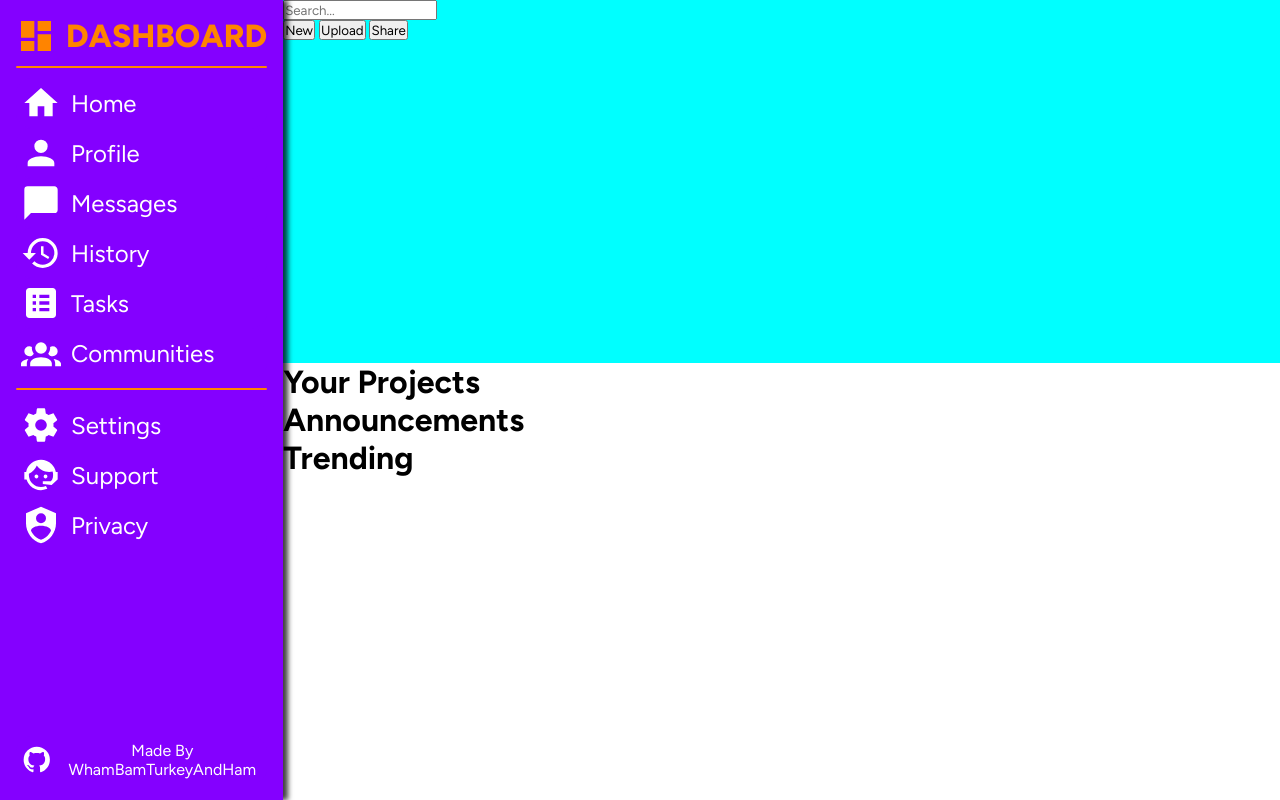
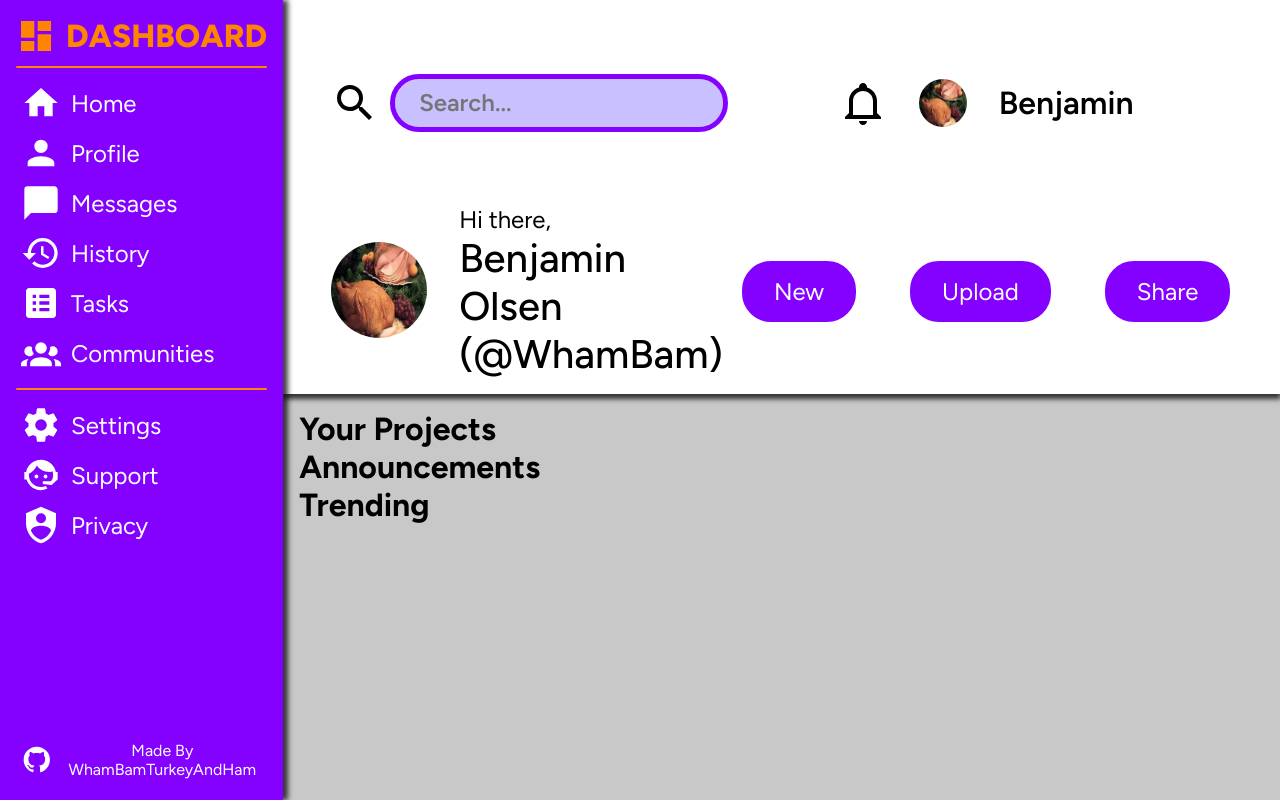
Before and after one commit to WhamBamTurkeyAndHam/admin-dashboard, a plain HTML site: page index.html in a window 1280 px wide. Drawn offline with Linux system fonts and the light colour scheme.

Commit message:
Add SVG's and style header

```diff
--- a/css/style.css
+++ b/css/style.css
@@ -18,7 +18,7 @@ body, button, input, select, textarea, option, optgroup, legend, fieldset, outpu
 
 .main-container {
   display: grid;
-  grid-template-columns: 1fr 6fr;
+  grid-template: 1fr 4fr / 1fr 6fr;
   height: 100vh;
   grid-template-areas:
   'sidebar header'
@@ -27,8 +27,125 @@ body, button, input, select, textarea, option, optgroup, legend, fieldset, outpu
 
 /* Header */
 .header {
-  grid-column: 2 / -1;
-  background-color: aqua; /* Visibility */
+  display: grid;
+  grid-area: header;
+  box-shadow: 0px 5px 5px 0px rgba(0,0,0,0.75);
+  padding: 1rem 3rem;
+  z-index: 1;
+  grid-template: 1fr 1fr / 3fr 1fr;
+  gap: 1rem;
+}
+
+.header-fade {
+  transition: ease-in all 0.25s;
+  cursor: pointer;
+}
+
+.header-fade:hover {
+  transition: ease-out all 0.25s;
+  color: var(--secondary-orange);
+}
+
+/* Search Bar */
+.search-bar {
+  display: flex;
+  align-self: center;
+  gap: 1rem;
+}
+
+form {
+  display: flex;
+  flex: 1;
+}
+
+input[type = search] {
+  font-size: 1.5rem;
+  font-weight: 600;
+  outline: var(--main-purple) solid 5px;
+  border: none;
+  background-color: rgb(201, 193, 255);
+  height: 1rem;
+  border-radius: 25px;
+  padding: 1.5rem;
+  flex: 1;
+}
+
+input:focus {
+  outline: var(--secondary-orange) solid 5px;
+}
+
+/* User Account */
+.user-account {
+  display: flex;
+  align-items: center;
+  justify-content: center;
+  gap: 2rem;
+}
+
+.user-icons {
+  width: 3rem;
+  cursor: pointer;
+}
+
+.profile-icon-small {
+  width: 3rem;
+  height: 3rem;
+  border-radius: 50%;
+  cursor: pointer;
+}
+
+.user-name {
+  font-size: 2rem;
+  font-weight: 550;
+}
+
+/* User Account Message */
+.user-account-message {
+  display: flex;
+  align-items: center;
+  gap: 2rem;
+}
+
+.user-greeting {
+  font-size: 1.5rem;
+}
+
+.user-profile {
+  font-size: 2.5rem;
+  font-weight: 500;
+}
+
+.profile-icon-big {
+  width: 6rem;
+  height: 6rem;
+  border-radius: 50%;
+  cursor: pointer;
+}
+
+/* Content Buttons */
+.content-buttons {
+  display: flex;
+  justify-content: center;
+  align-items: center;
+  gap: 3rem;
+}
+
+.content-buttons > button {
+  border: white solid 3px;
+  background-color: var(--main-purple);
+  color: white;
+  font-size: 1.5rem;
+  cursor: pointer;
+  padding: 1rem 2rem;
+  border-radius: 2rem;
+  transition: ease-out all 0.25s;
+}
+
+.content-buttons > button:hover {
+  border: var(--main-purple) solid 3px;
+  background-color: white;
+  color: var(--main-purple);
+  transition: ease-in all 0.25s;
 }
 
 /* Sidebar */
@@ -39,6 +156,7 @@ body, button, input, select, textarea, option, optgroup, legend, fieldset, outpu
   grid-area: sidebar;
   padding: 1rem;
   grid-template-rows: auto 1fr;
+  z-index: 2;
 }
 
 .sidebar > h2 {
@@ -61,6 +179,7 @@ body, button, input, select, textarea, option, optgroup, legend, fieldset, outpu
 .icons {
   width: 2.5rem;
   margin-right: 10px;
+  cursor: pointer;
 }
 
 .sidebar-buttons > button,
@@ -75,6 +194,7 @@ body, button, input, select, textarea, option, optgroup, legend, fieldset, outpu
   padding: 5px;
   width: 100%;
   border-radius: 15px;
+  transition: ease-out all 0.25s;
 }
 
 .sidebar-buttons > button:hover,
@@ -82,7 +202,7 @@ body, button, input, select, textarea, option, optgroup, legend, fieldset, outpu
   background-color: white;
   font-weight: 800;
   color: var(--main-purple);
-  transition: all 0.25s;
+  transition: ease-in all 0.25s;
 }
 
 .lower-credits {
@@ -92,3 +212,9 @@ body, button, input, select, textarea, option, optgroup, legend, fieldset, outpu
 .lower-credits > button {
   font-size: 1rem;
 }
+
+/* Main Content */
+.main-content {
+  background-color: rgb(200, 200, 200);
+  padding: 1rem;
+}
--- a/index.html
+++ b/index.html
@@ -12,22 +12,31 @@
 <body>
   <div class="main-container">
     <header class="header">
-      <div class="top-header">
       <div class="search-bar">
+        <svg class="user-icons" xmlns="http://www.w3.org/2000/svg" viewBox="0 0 24 24"><path d="M9.5,3A6.5,6.5 0 0,1 16,9.5C16,11.11 15.41,12.59 14.44,13.73L14.71,14H15.5L20.5,19L19,20.5L14,15.5V14.71L13.73,14.44C12.59,15.41 11.11,16 9.5,16A6.5,6.5 0 0,1 3,9.5A6.5,6.5 0 0,1 9.5,3M9.5,5C7,5 5,7 5,9.5C5,12 7,14 9.5,14C12,14 14,12 14,9.5C14,7 12,5 9.5,5Z" /></svg>
         <form action="#">
           <label for="search-box"></label>
-            <input list="search-hints" type="search" name="search-box" id="search-box" placeholder="Search...">
+          <input type="search" name="search-box" id="search-box" placeholder="Search...">
         </form>
       </div>
-        <div class="user-account"></div>
+      <div class="user-account">
+        <svg class="user-icons" xmlns="http://www.w3.org/2000/svg" viewBox="0 0 24 24"><path d="M10 21H14C14 22.1 13.1 23 12 23S10 22.1 10 21M21 19V20H3V19L5 17V11C5 7.9 7 5.2 10 4.3V4C10 2.9 10.9 2 12 2S14 2.9 14 4V4.3C17 5.2 19 7.9 19 11V17L21 19M17 11C17 8.2 14.8 6 12 6S7 8.2 7 11V18H17V11Z" /></svg>
+        <img class="profile-icon-small" src="img/a-ham-and-a-turkey-(upscaled).jpeg" alt="profile icon">
+        <p class="user-name header-fade">Benjamin</p>
       </div>
-      <div class="bottom-header">
-        <div class="user-account-message"></div>
+      <div class="user-account-message">
+        <div class="profile-icon">
+          <img class="profile-icon-big" src="img/a-ham-and-a-turkey-(upscaled).jpeg" alt="profile icon">
+        </div>
+        <div class="profile-message header-fade">
+          <p class="user-greeting">Hi there,</p>
+          <p class="user-profile">Benjamin Olsen (@WhamBam)</p>
+        </div>
+      </div>
       <div class="content-buttons">
         <button>New</button>
         <button>Upload</button>
         <button>Share</button>
-        </div>
       </div>
     </header>
     <div class="sidebar">
```
Also changed, not shown: assets/bell-outline.svg (added), assets/magnify.svg (added), img/a-ham-and-a-turkey-(upscaled).jpeg (added). Lines whose indentation alone changed are shown as unchanged.
